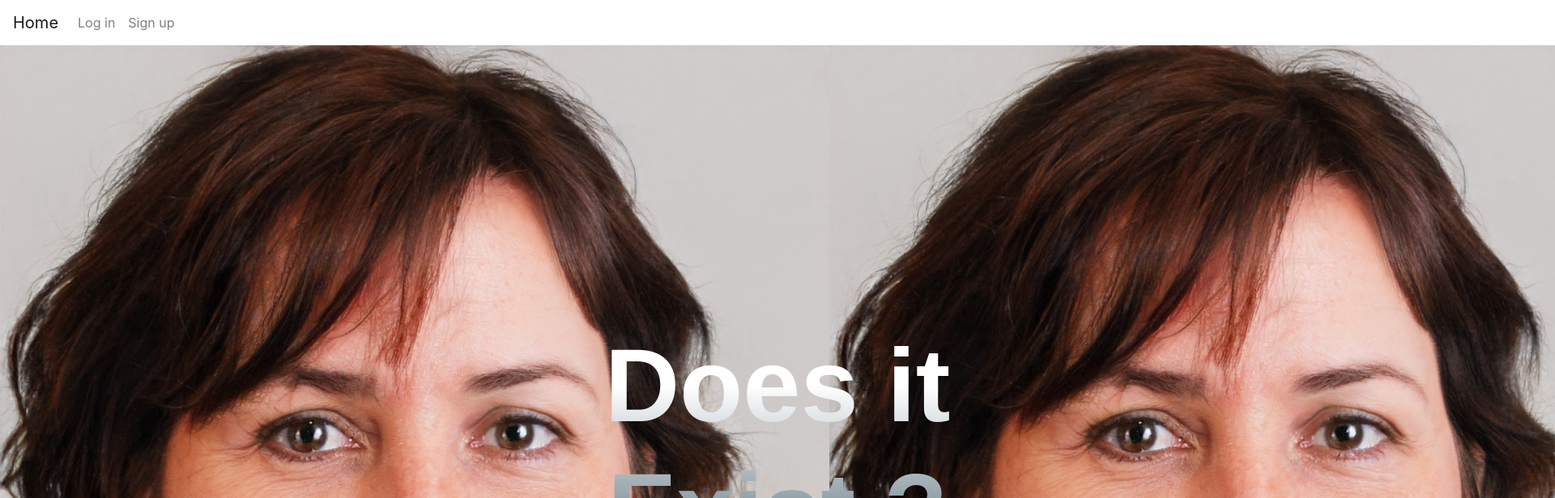
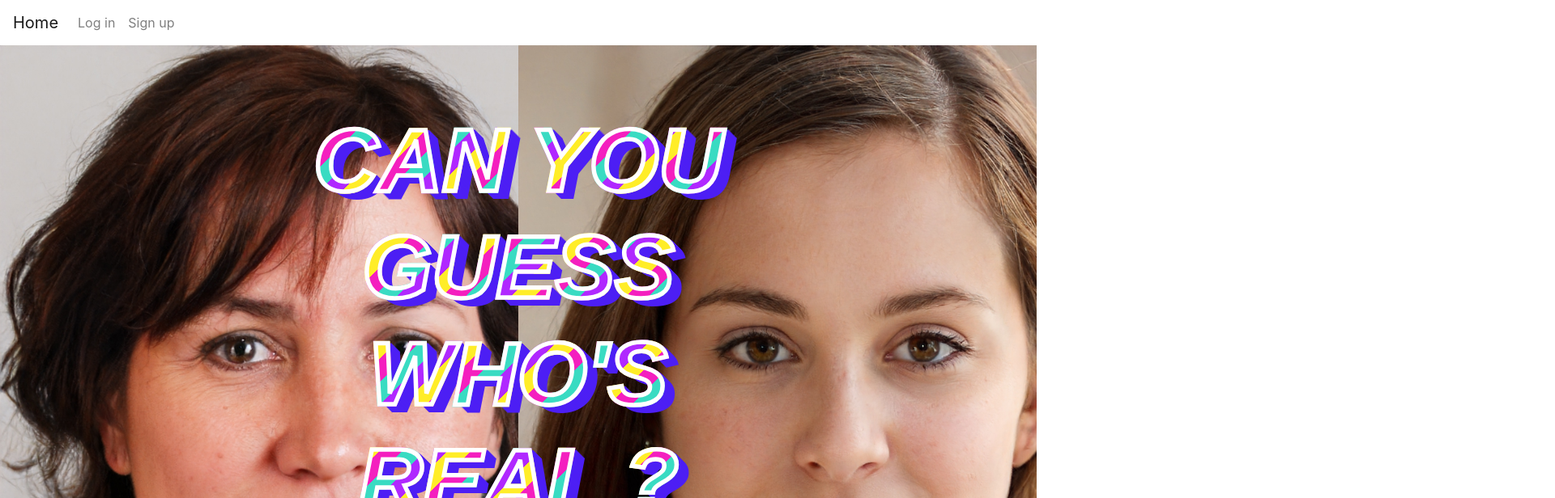
Before and after one commit to joujoucous/DoesThisPersonExist, a Next.js app in the folder Front/: page / in a window 1280 px wide. Before the commit this address had no page. Shown: the top 616 px of the page at 81% size, 1920 px wide, since content can reach past the window. Built offline with nearby package versions, Linux system fonts and the light colour scheme.

Commit message:
Changed front page

```diff
--- a/Front/pages/_app.js
+++ b/Front/pages/_app.js
@@ -6,7 +6,7 @@ import Identification from '../components/identification';
 function MyApp({ Component, pageProps }) {
   return (
     <>
-      <Identification islogged={true}/>
+      <Identification islogged={false}/>
       <Menu/>
       <Component {...pageProps} />
     </>
--- a/Front/pages/index.js
+++ b/Front/pages/index.js
@@ -7,14 +7,16 @@ const Home = () => (
   <div style={{backgroundColor: 'black'}}>
     <div class="content-center my-auto">
         <div class="title-brand">
-          <h1 class="presentation-title">Does it Exist ?</h1>
-
+          <h1 class="stripe-text">Can you guess who's real ?</h1>
         </div>
     </div>
     <div class="imageContainer">
-            <img class="homeImage" src="/images/image.jpg"/>
-            <img class="homeImage" src="/images/image.jpg"/>
+      <div class="homeImage">
+      </div>
+      <div class="homeImage2">
+      </div>
     </div>
+
   </div>
 );
 export default Home;
--- a/Front/styles/globals.css
+++ b/Front/styles/globals.css
@@ -1,9 +1,11 @@
 html,
 body {
+  background-color: "black";
   padding: 0;
   margin: 0;
   font-family: -apple-system, BlinkMacSystemFont, Segoe UI, Roboto, Oxygen,
     Ubuntu, Cantarell, Fira Sans, Droid Sans, Helvetica Neue, sans-serif;
+  overflow:hidden;
 }
 
 a {
@@ -32,8 +34,8 @@ h1 {
   position: absolute;
   top: 50%;
   left: 50%;
-  transform: translate(-50%, -50);
-  max-width: 730px;
+  transform: translate(-50%, -50%);
+  max-width: 1000px;
   text-align: center;
   color: #fff;
 }
@@ -58,14 +60,113 @@ h1 {
 .imageContainer{
   display: flex;
   flex-direction: row;
-  justify-content: space-around
+  justify-content: space-around;
 }
+
 .homeImage {
   display: flex;
   flex-direction: column;
   align-items: center;
   width:fit-content;
+  width:50vw;
+  height: 100vh;
   max-width:100%;
+  max-height: 100%;
   margin: 0 0 0 0;
   padding: 0;
+  background-image: url("/images/image.jpg");
+  background-size: cover;
 }
+.homeImage2 {
+  display: flex;
+  flex-direction: column;
+  align-items: center;
+  width:fit-content;
+  width:50vw;
+  height: 100vh;
+  max-width:100%;
+  max-height: 100%;
+  margin: 0 0 0 0;
+  padding: 0;
+  background-image: url("/images/image_2.jpg");
+  background-size: cover;
+}
+
+.cut-text {
+  position: relative;
+  text-transform: uppercase;
+  font-size: 110px;
+  color: transparent;
+  font-weight: 900;
+  font-family: 'Catamaran', sans-serif;
+  font-style: italic;
+}
+.cut-text:after {
+  content: "Can you guess who's real ?";
+  position: absolute;
+  left: -10px;
+  top: -2px;
+  color: white;
+  -webkit-clip-path: polygon(0 25%, 100% 65%, 100% 100%, 0% 100%);
+  clip-path: polygon(0 25%, 100% 65%, 100% 100%, 0% 100%);
+}
+.cut-text:before {
+  content: "Can you guess who's real ?";
+  position: absolute;
+  color: white;
+  -webkit-clip-path: polygon(0 0, 110% 0, 100% 65%, 0 25%);
+  clip-path: polygon(0 0, 110% 0, 100% 65%, 0 25%);
+}
+
+.stripe-text {
+  position: relative;
+  font-size: 110px;
+  text-transform: uppercase;
+  font-weight: 900;
+  font-family: 'Catamaran', sans-serif;
+  font-style: italic;
+}
+.stripe-text:after {
+  position: absolute;
+  top:0px;
+  left: 0;
+  content: "Can you guess who's real ?";
+  background: -webkit-repeating-linear-gradient(135deg, #f41fbf, #f41fbf 20px, #ffed28 20px, #ffed28 40px, #b028ff 40px, #b028ff 60px, #39dbc2 60px, #39dbc2 80px);
+  background-clip: text;
+  -webkit-background-clip: text;
+  color: transparent;
+  -webkit-text-stroke-width: 5.5px;
+  -webkit-text-stroke-color: white;
+}
+.stripe-text:before {
+  z-index: -1;
+  position: absolute;
+  content: "Can you guess who's real ?";
+  color: #4d1ff4;
+  top: 0px;
+  left: 0px;
+  text-shadow: 5px 0px #4d1ff4, 6px 1px#4d1ff4, 7px 2px #4d1ff4, 8px 3px #4d1ff4, 9px 4px #4d1ff4, 10px 5px#4d1ff4, 11px 6px#4d1ff4, 12px 7px #4d1ff4, 13px 8px#4d1ff4, 14px 9px#4d1ff4, 15px 10px #4d1ff4;
+}
+
+.cyber-text {
+  position: relative;
+  text-transform: uppercase;
+  font-size: 110px;
+  font-family: 'Catamaran', sans-serif;
+  color: rgba(255, 255, 255, 0.8);
+}
+.cyber-text:before {
+  position: absolute;
+  content: "Can you guess who's real ?";
+  color: rgba(73, 167, 255, 0.8);
+  top: 5px;
+  left: 10px;
+}
+.cyber-text:after {
+  z-index: -1;
+  position: absolute;
+  content: "Can you guess who's real ?";
+  color: rgba(255, 56, 56, 0.8);
+  top: -5px;
+  left: 8px;
+}
```
Also changed, not shown: Front/public/images/image_2.jpg (renamed from Front/public/images/image (1).jpg), Front/public/images/image_3.jpg (renamed from Front/public/images/image (4).jpg).
